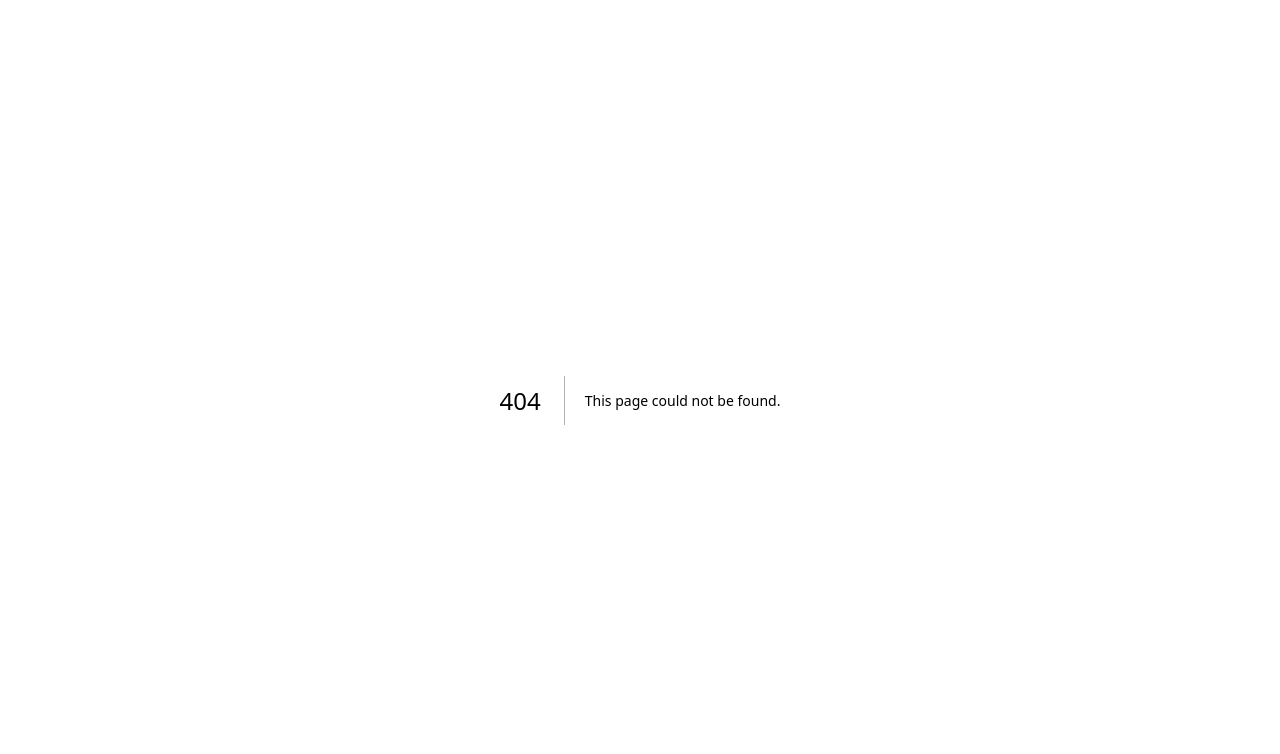
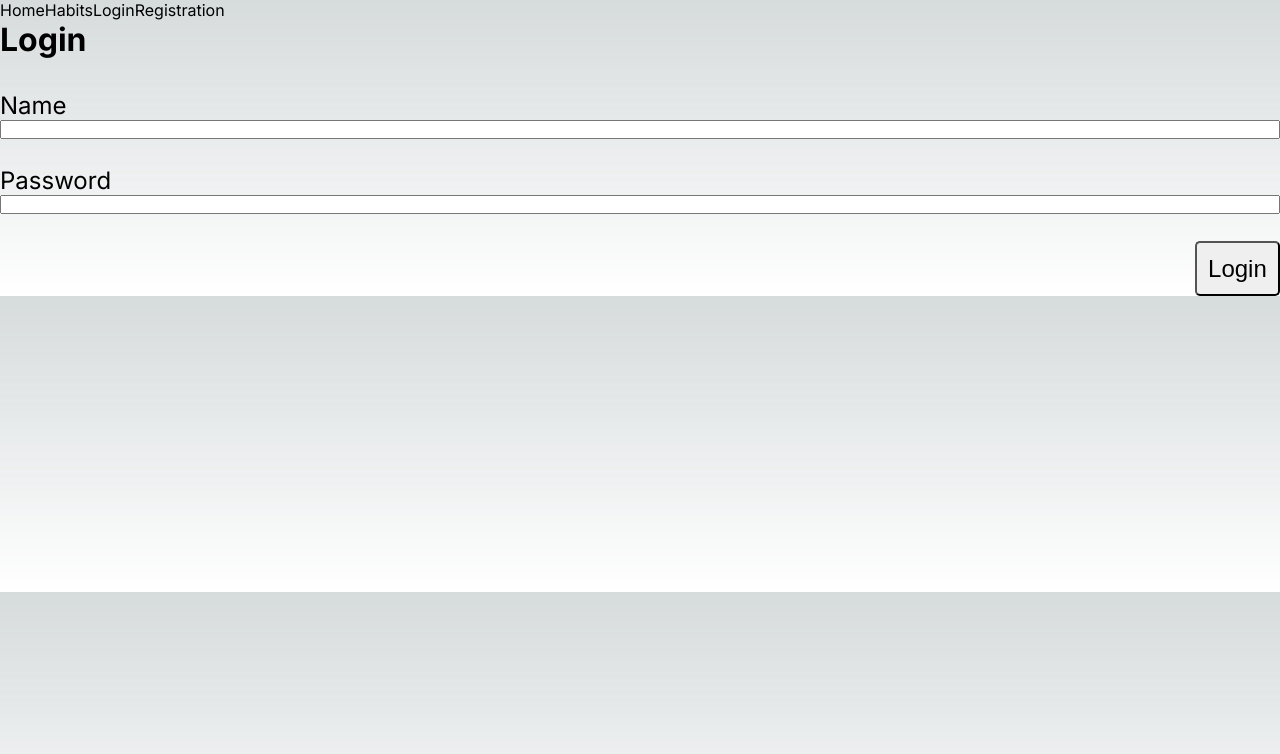
Before and after one commit to aitor-i/polosa-web, a Next.js app: page /login in a window 1280 px wide. Before the commit this address had no page. Shown: the top 754 px of the page. Built offline with nearby package versions, Linux system fonts and the light colour scheme.

Commit message:
ADD - Login page

```diff
--- /dev/null
+++ b/src/app/login/page.tsx
@@ -0,0 +1,5 @@
+import LoginPage from "components/LoginPage";
+
+export default function Login() {
+  return <LoginPage />;
+}
```
